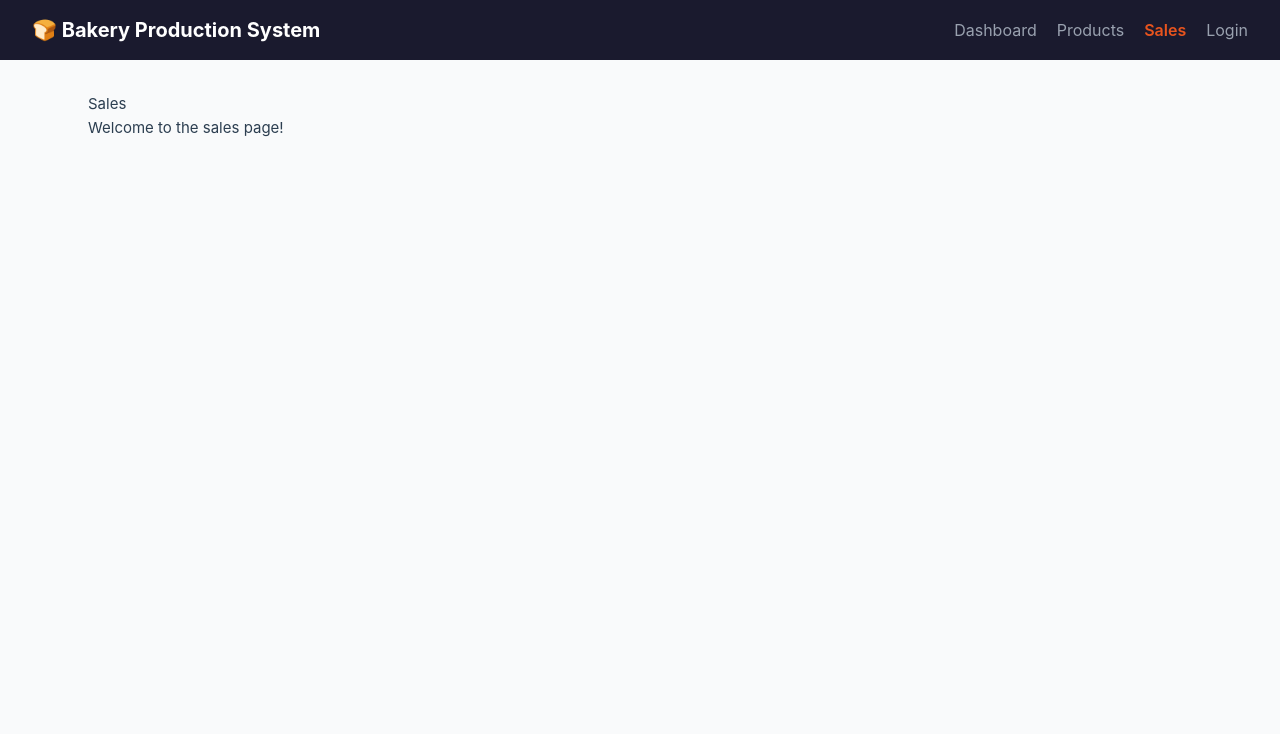
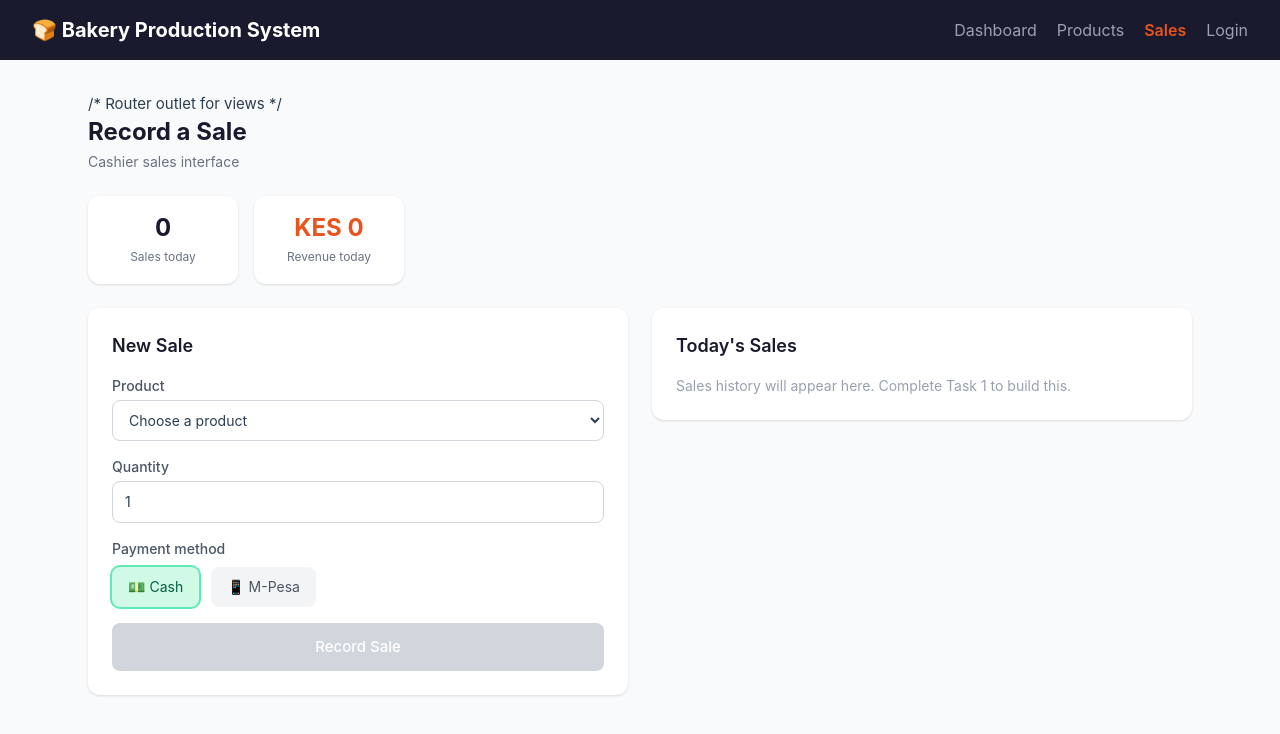
Before and after one commit to CleoCTech/bakery-production-system-demo, a Vue app in the folder frontend/: page /sales in a window 1280 px wide. Shown: the top 734 px of the page. Built offline with nearby package versions, Linux system fonts and the light colour scheme.

Commit message:
started to build SalesView with products listing and selling --to be continued

```diff
--- a/frontend/index.html
+++ b/frontend/index.html
@@ -4,7 +4,7 @@
     <meta charset="UTF-8">
     <link rel="icon" href="/favicon.ico">
     <meta name="viewport" content="width=device-width, initial-scale=1.0">
-    <title>Vite App</title>
+    <title>Bakery Production System</title>
   </head>
   <body>
     <div id="app"></div>
--- a/frontend/src/App.vue
+++ b/frontend/src/App.vue
@@ -16,6 +16,7 @@
 
     <!-- Page content -->
     <main class="max-w-6xl mx-auto px-4 sm:px-6 py-6 sm:py-8">
+      /* Router outlet for views */
       <router-view />
     </main>
   </div>
--- a/frontend/src/views/SalesView.vue
+++ b/frontend/src/views/SalesView.vue
@@ -1,10 +1,174 @@
 <script setup>
+import { ref, computed } from 'vue'
+
+// SAMPLE DATA: Products - this would normally come from an API call to /api/products
+
+const products = ref([
+  { id: 1, name: 'White Bread', selling_price: 50 },
+  { id: 2, name: 'Chocolate Cake', selling_price: 200 },
+  { id: 3, name: 'Croissant', selling_price: 30 },
+])
+
+// Form State for recording a new sale
+
+const selectedProductId = ref(null)
+const quantity = ref(1)
+const paymentMethod = ref('cash')
+const mpesaRef = ref('')
+
+// Sales history - this would normally come from an API call to /api/sales=today or similar endpoint
+const sales = ref([])
+// COMPUTED: find the selected product details based on selectedProductId
+
+const selectedProduct = computed(() => {
+  return products.value.find(p => p.id === selectedProductId.value) || null
+})
+
+// COMPUTED: calculate total price based on selected product and quantity
+const totalAmount = computed(() => {
+  if (!selectedProduct.value) return 0
+  return selectedProduct.value.selling_price * quantity.value
+})
+
+// Computed: today's summary stats
+const todayRevenue = computed(() => {
+  return sales.value.reduce((sum, sale) => sum + sale.total_amount, 0)
+})
+
+const salesCount = computed(() => sales.value.length)
+
+function recordSale() {
+  if (!selectedProduct.value) {
+    alert('Please select a product')
+    return
+  }
+  // In a real app, you would send this data to the backend API to create a new sale record
+  const newSale = {
+    id: sales.value.length + 1,
+    product_id: selectedProduct.value.id,
+    product_name: selectedProduct.value.name,
+    quantity: quantity.value,
+    total_amount: totalAmount.value,
+    payment_method: paymentMethod.value,
+    mpesa_ref: paymentMethod.value === 'mpesa' ? mpesaRef.value : null,
+    timestamp: new Date().toISOString()
+  }
+  sales.value.push(newSale)
+
+  // Reset form
+  selectedProductId.value = null
+  quantity.value = 1
+  paymentMethod.value = 'cash'
+  mpesaRef.value = ''
+}
 
 </script>
 
 <template>
-  <main>
-    <h1>Sales</h1>
-    <p>Welcome to the sales page!</p>
-  </main>
+<div>
+    <h1 class="text-2xl font-bold text-[#1A1A2E] mb-1">Record a Sale</h1>
+    <p class="text-gray-500 text-sm mb-6">Cashier sales interface</p>
+
+    <!-- Summary stats -->
+    <div class="flex gap-4 mb-6">
+      <div class="bg-white rounded-xl px-6 py-4 shadow-sm text-center min-w-[150px]">
+        <span class="block text-2xl font-bold text-[#1A1A2E]">{{ salesCount }}</span>
+        <span class="text-xs text-gray-500">Sales today</span>
+      </div>
+      <div class="bg-white rounded-xl px-6 py-4 shadow-sm text-center min-w-[150px]">
+        <span class="block text-2xl font-bold text-[#E8541E]">KES {{ todayRevenue.toLocaleString() }}</span>
+        <span class="text-xs text-gray-500">Revenue today</span>
+      </div>
+    </div>
+
+    <!-- Two-column layout: form + history -->
+    <div class="grid grid-cols-1 lg:grid-cols-2 gap-6 items-start">
+
+      <!-- Sale form -->
+      <div class="bg-white rounded-xl p-6 shadow-sm">
+        <h2 class="text-lg font-semibold text-[#1A1A2E] mb-4">New Sale</h2>
+
+        <label class="block text-sm font-medium text-gray-600 mb-1">Product</label>
+        <select
+          v-model.number="selectedProductId"
+          class="w-full px-3 py-2.5 border border-gray-300 rounded-lg text-sm
+                 focus:outline-none focus:border-blue-500 focus:ring-2 focus:ring-blue-100 mb-4"
+        >
+          <option :value="null" disabled>Choose a product</option>
+          <option v-for="p in products" :key="p.id" :value="p.id">
+            {{ p.name }} — KES {{ p.selling_price }}
+          </option>
+        </select>
+
+        <label class="block text-sm font-medium text-gray-600 mb-1">Quantity</label>
+        <input
+          v-model.number="quantity"
+          type="number"
+          min="1"
+          max="100"
+          class="w-full px-3 py-2.5 border border-gray-300 rounded-lg text-sm
+                 focus:outline-none focus:border-blue-500 focus:ring-2 focus:ring-blue-100 mb-4"
+        >
+
+        <label class="block text-sm font-medium text-gray-600 mb-2">Payment method</label>
+        <div class="flex gap-3 mb-4">
+          <label
+            class="flex items-center gap-2 px-4 py-2.5 rounded-lg cursor-pointer text-sm transition-colors"
+            :class="paymentMethod === 'cash'
+              ? 'bg-emerald-100 text-emerald-800 ring-2 ring-emerald-300'
+              : 'bg-gray-100 text-gray-600 hover:bg-gray-200'"
+          >
+            <input type="radio" v-model="paymentMethod" value="cash" class="hidden">
+            💵 Cash
+          </label>
+          <label
+            class="flex items-center gap-2 px-4 py-2.5 rounded-lg cursor-pointer text-sm transition-colors"
+            :class="paymentMethod === 'mpesa'
+              ? 'bg-blue-100 text-blue-800 ring-2 ring-blue-300'
+              : 'bg-gray-100 text-gray-600 hover:bg-gray-200'"
+          >
+            <input type="radio" v-model="paymentMethod" value="mpesa" class="hidden">
+            📱 M-Pesa
+          </label>
+        </div>
+
+        <!-- Conditional M-Pesa reference field -->
+        <div v-if="paymentMethod === 'mpesa'" class="mb-4 animate-fade-in">
+          <label class="block text-sm font-medium text-gray-600 mb-1">M-Pesa Reference</label>
+          <input
+            v-model="mpesaRef"
+            type="text"
+            placeholder="e.g., SHK7X9M2LP"
+            class="w-full px-3 py-2.5 border border-gray-300 rounded-lg text-sm
+                   focus:outline-none focus:border-blue-500 focus:ring-2 focus:ring-blue-100"
+          >
+        </div>
+
+        <!-- Live total -->
+        <div v-if="selectedProduct"
+             class="flex justify-between items-center bg-orange-50 px-4 py-3 rounded-lg
+                    border-l-4 border-[#E8541E] mb-4">
+          <span class="text-sm text-gray-600">Total</span>
+          <span class="text-xl font-bold text-[#E8541E]">KES {{ totalAmount.toLocaleString() }}</span>
+        </div>
+
+        <button
+          @click="recordSale"
+          :disabled="!selectedProduct"
+          class="w-full py-3 bg-[#1A1A2E] text-white rounded-lg font-medium
+                 hover:bg-[#E8541E] transition-colors
+                 disabled:bg-gray-300 disabled:cursor-not-allowed"
+        >
+          Record Sale
+        </button>
+      </div>
+
+      <!-- STUDENTS: Build the sales history panel here (Task 1) -->
+      <div class="bg-white rounded-xl p-6 shadow-sm">
+        <h2 class="text-lg font-semibold text-[#1A1A2E] mb-4">Today's Sales</h2>
+        <p class="text-gray-400 text-sm">Sales history will appear here. Complete Task 1 to build this.</p>
+      </div>
+
+    </div>
+  </div>
 </template>
```
